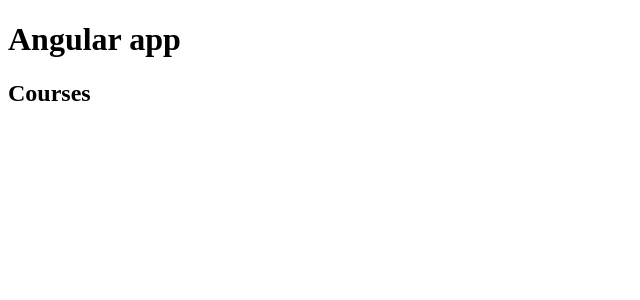
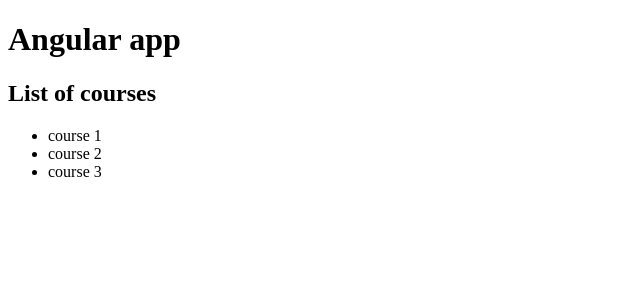
Before and after one commit to tony2tones/angular-learning, an Angular app in the folder starter/: page / in a window 1280 px wide. Shown: the top 300 px of the page, without its empty margins (0-640 px from the left). Built offline with nearby package versions, Linux system fonts and the light colour scheme.

Commit message:
added template and courses obj

```diff
--- a/starter/src/app/courses.component.ts
+++ b/starter/src/app/courses.component.ts
@@ -2,9 +2,16 @@
 
 @Component({
     selector: 'courses',
-    template: '<h2>Courses</h2>'
+    template: `
+        <h2>{{ title }}</h2>
+         <ul>
+            <li *ngFor="let course of courses">
+            {{ course }}
+            </li>
+        </ul>`
 })
 
 export class CoursesComponent {
-
+    title = "List of courses";
+    courses = ['course 1','course 2','course 3']
 }
```
